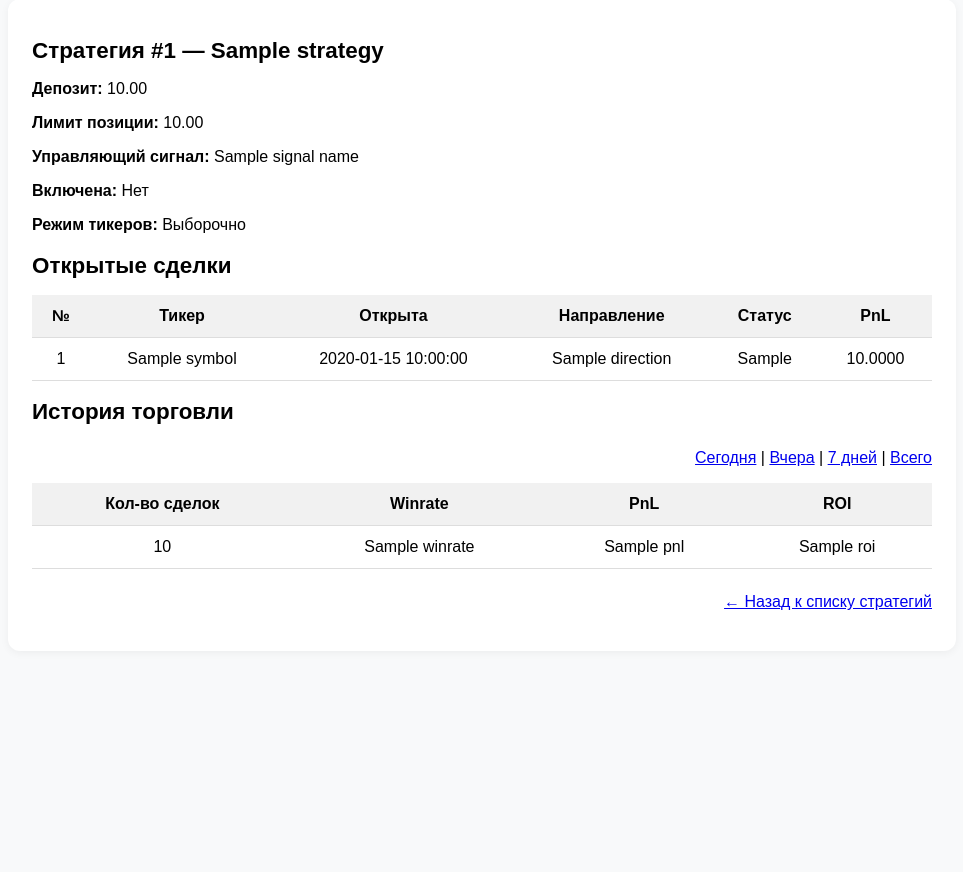
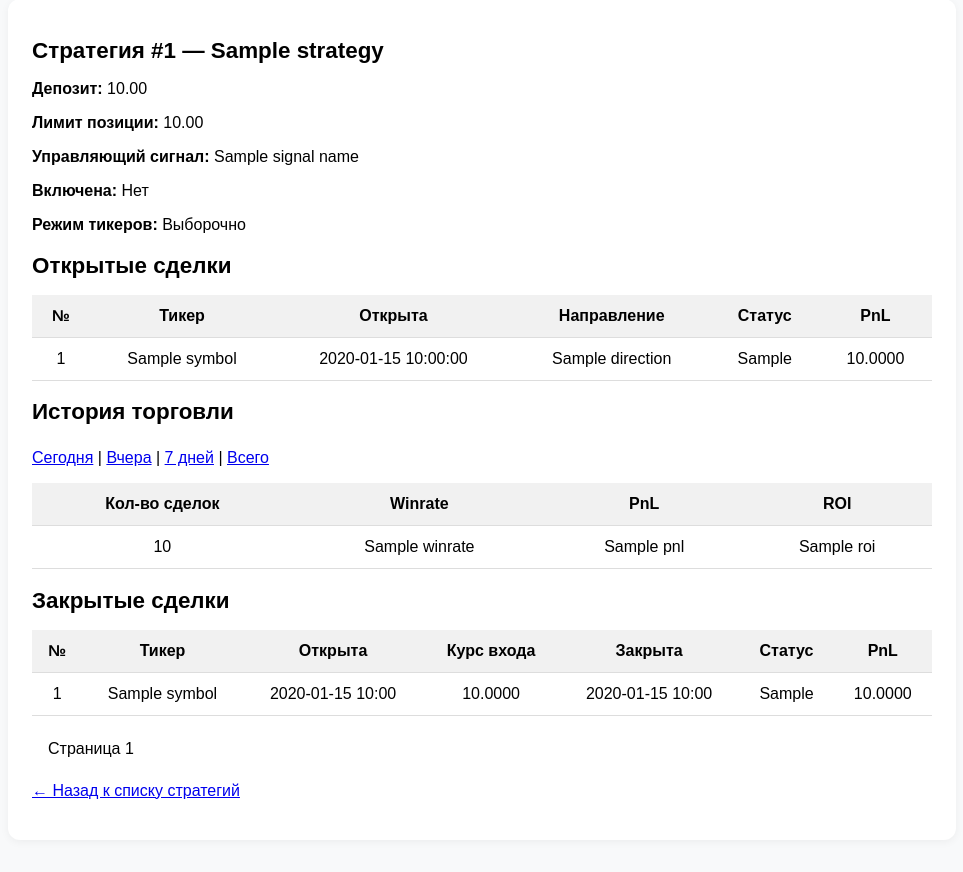
Before and after one commit to wingsofphoenix2013/trading-platform, a FastAPI app: template web/templates/strategy_detail.html in a window 1280 px wide. Shown: the part 33-905 px from the top of the page, without its empty margins (158-1121 px from the left). Before the commit the page ends 643 px from the top, so only its background shows below. Run offline with FastAPI, Linux system fonts and the light colour scheme; the template is opened without the code that fills it: most values are stand-ins (such as "Sample title", 1, 10 or a date in 2020).

Commit message:
strategy_detail: добавлена таблица закрытых сделок с пагинацией

```diff
--- a/web/templates/strategy_detail.html
+++ b/web/templates/strategy_detail.html
@@ -10,7 +10,7 @@
         th, td { padding: 0.75rem; border-bottom: 1px solid #ddd; text-align: center; }
         th { background: #f1f1f1; font-weight: 600; }
         .title { margin-bottom: 1rem; font-size: 1.4rem; font-weight: bold; }
-        .submit-row { text-align: right; margin-top: 1.5rem; }
+        .submit-row { text-align: left; margin-top: 1.5rem; }
         input[type=number], input[type=text] { width: 60px; text-align: center; }
     </style>
 </head>
@@ -80,6 +80,50 @@
         </tr>
     </tbody>
 </table>
+<h2 class="title">Закрытые сделки</h2>
+
+{% if closed_positions %}
+<table>
+    <thead>
+        <tr>
+            <th>№</th>
+            <th>Тикер</th>
+            <th>Открыта</th>
+            <th>Курс входа</th>
+            <th>Закрыта</th>
+            <th>Статус</th>
+            <th>PnL</th>
+        </tr>
+    </thead>
+    <tbody>
+        {% for pos in closed_positions %}
+        <tr>
+            <td>{{ loop.index + ((page - 1) * 20) }}</td>
+            <td>{{ pos.symbol }}</td>
+            <td>{{ pos.created_at.strftime('%Y-%m-%d %H:%M') }}</td>
+            <td>{{ '%.4f' | format(pos.entry_price) }}</td>
+            <td>{{ pos.closed_at.strftime('%Y-%m-%d %H:%M') }}</td>
+            <td>{{ pos.close_reason or 'n/a' }}</td>
+            <td>{{ '%.4f' | format(pos.pnl or 0.0) }}</td>
+        </tr>
+        {% endfor %}
+    </tbody>
+</table>
+
+<!-- Пагинация -->
+<div class="submit-row">
+    {% if page > 1 %}
+        <a href="?period={{ period }}&page={{ page - 1 }}">← Назад</a>
+    {% endif %}
+    <span style="margin: 0 1rem;">Страница {{ page }}</span>
+    {% if closed_positions|length == 20 %}
+        <a href="?period={{ period }}&page={{ page + 1 }}">Вперёд →</a>
+    {% endif %}
+</div>
+
+{% else %}
+<p>Сделок за выбранный период не найдено.</p>
+{% endif %}
         <p class="submit-row"><a href="/strategies">← Назад к списку стратегий</a></p>
     </div>
 </body>
--- a/web/web_main.py
+++ b/web/web_main.py
@@ -593,15 +593,13 @@ async def all_indicators_page(request: Request):
         "indicators": rows
     })
 # 23. Просмотр стратегии по ID (GET)
-# Загружает стратегию, управляющий сигнал, открытые и закрытые позиции с агрегацией
-
-from datetime import datetime, timedelta, timezone
+# Загружает стратегию, управляющий сигнал, открытые и закрытые позиции, метрики и историю сделок
 
 @app.get("/strategies/{strategy_id}", response_class=HTMLResponse)
-async def view_strategy(strategy_id: int, request: Request, period: str = "today"):
+async def view_strategy(strategy_id: int, request: Request, period: str = "today", page: int = 1):
     conn = await get_db()
 
-    # Получаем стратегию
+    # Стратегия
     strategy = await conn.fetchrow("SELECT * FROM strategies WHERE id = $1", strategy_id)
     if not strategy:
         await conn.close()
@@ -624,29 +622,27 @@ async def view_strategy(strategy_id: int, request: Request, period: str = "today
         ORDER BY created_at DESC
     """, strategy_id)
 
-    # --- Метрика: закрытые сделки за период ---
-    now = datetime.utcnow()  # naive datetime в UTC
-
+    # Определение периода
+    from datetime import datetime, timedelta
+    now = datetime.utcnow()
     date_filter_sql = ""
     params = [strategy_id]
-
     if period == "today":
         start = now.replace(hour=0, minute=0, second=0, microsecond=0)
-        date_filter_sql = "AND closed_at >= $2"
-        params.append(start)
-
+        date_filter_sql = "AND closed_at >= $2 AND closed_at < $3"
+        params += [start, start + timedelta(days=1)]
     elif period == "yesterday":
         start = (now - timedelta(days=1)).replace(hour=0, minute=0, second=0, microsecond=0)
         end = start + timedelta(days=1)
         date_filter_sql = "AND closed_at >= $2 AND closed_at < $3"
-        params.extend([start, end])
+        params += [start, end]
+    elif period == "week":
+        start = now - timedelta(days=7)
+        date_filter_sql = "AND closed_at >= $2"
+        params += [start]
 
-    elif period == "week":
-        week_ago = now - timedelta(days=7)
-        date_filter_sql = "AND closed_at >= $2"
-        params.append(week_ago)
-
-    result = await conn.fetchrow(f"""
+    # Метрики
+    metric_result = await conn.fetchrow(f"""
         SELECT
             COUNT(*) AS total,
             COUNT(*) FILTER (WHERE pnl > 0) AS wins,
@@ -656,14 +652,26 @@ async def view_strategy(strategy_id: int, request: Request, period: str = "today
         {date_filter_sql}
     """, *params)
 
-    await conn.close()
-
-    # Подготовка итогов
-    total = result["total"] or 0
-    wins = result["wins"] or 0
-    pnl_sum = float(result["pnl"]) if result["pnl"] is not None else None
+    total = metric_result["total"] or 0
+    wins = metric_result["wins"] or 0
+    pnl_sum = float(metric_result["pnl"]) if metric_result["pnl"] is not None else None
     winrate = int((wins / total) * 100) if total > 0 else None
     roi = round((pnl_sum / float(strategy["deposit"])) * 100, 4) if pnl_sum is not None and strategy["deposit"] else None
+
+    # Закрытые сделки: пагинация
+    limit = 20
+    offset = (page - 1) * limit
+    closed_query = f"""
+        SELECT id, symbol, created_at, entry_price, closed_at, close_reason, pnl
+        FROM positions
+        WHERE strategy_id = $1 AND status = 'closed'
+        {date_filter_sql}
+        ORDER BY closed_at DESC
+        LIMIT {limit} OFFSET {offset}
+    """
+    closed_positions = await conn.fetch(closed_query, *params)
+
+    await conn.close()
 
     return templates.TemplateResponse("strategy_detail.html", {
         "request": request,
@@ -671,6 +679,8 @@ async def view_strategy(strategy_id: int, request: Request, period: str = "today
         "signal_name": signal or "n/a",
         "open_positions": open_positions,
         "period": period,
+        "page": page,
+        "closed_positions": closed_positions,
         "metrics": {
             "total": total if total > 0 else "n/a",
             "winrate": f"{winrate}%" if winrate is not None else "n/a",
```
